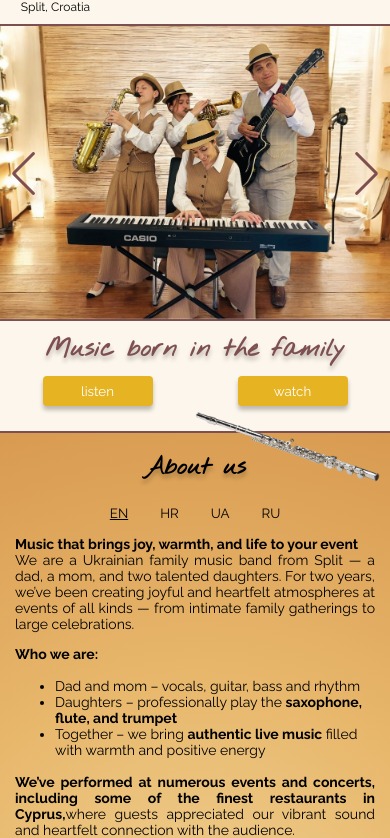
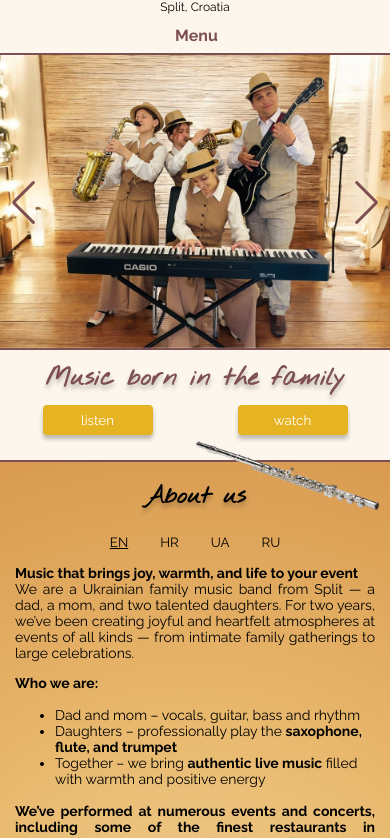
Before and after one commit to KonnyDaugh/Sunny-Family-Band, a website built with Vite: page index.html in a window 390 px wide. Shown: the part 90-928 px from the top of the page. Built offline with nearby package versions, Linux system fonts and the light colour scheme.

Commit message:
Changed promo-header mobile

```diff
--- a/index.html
+++ b/index.html
@@ -139,7 +139,7 @@
             <h1 class="promo__title">Sunny Family Band</h1>
             <h3 class="promo__subtitle">Split, Croatia</h3>
           </div>
-          <div class="burger"><span></span><span></span><span></span></div>
+          <div class="burger">Menu</div>
           <nav class="promo__nav">
             <div class="promo__nav-menu">
               <a href="#about">About us</a>
--- a/src/sass/blocks/promo.scss
+++ b/src/sass/blocks/promo.scss
@@ -9,6 +9,7 @@
     &__header {
         position: relative;
         display: flex;
+        flex-direction: column;
         justify-content: space-around;
         align-items: center;
         .divider {
@@ -26,19 +27,13 @@
         color: #000;
         font-size: 12px;
         font-weight: 400;
+        text-align: center;
     }
     .burger {
-        display: flex;
-        height: 20px;
-        width: 23px;
-        flex-direction: column;
-        gap: 5px;
-        span {
-            display: block;
-            width: 23px;
-            height: 2px;
-            background-color: #000;
-        }
+        width: 40px;
+        margin-bottom: 10px;
+        font-weight: bold;
+        color: $bordo;
     }
     &__nav {
         display: none;
```
Also changed, not shown: dist/index.html, favicon.ico, 2 other files.
